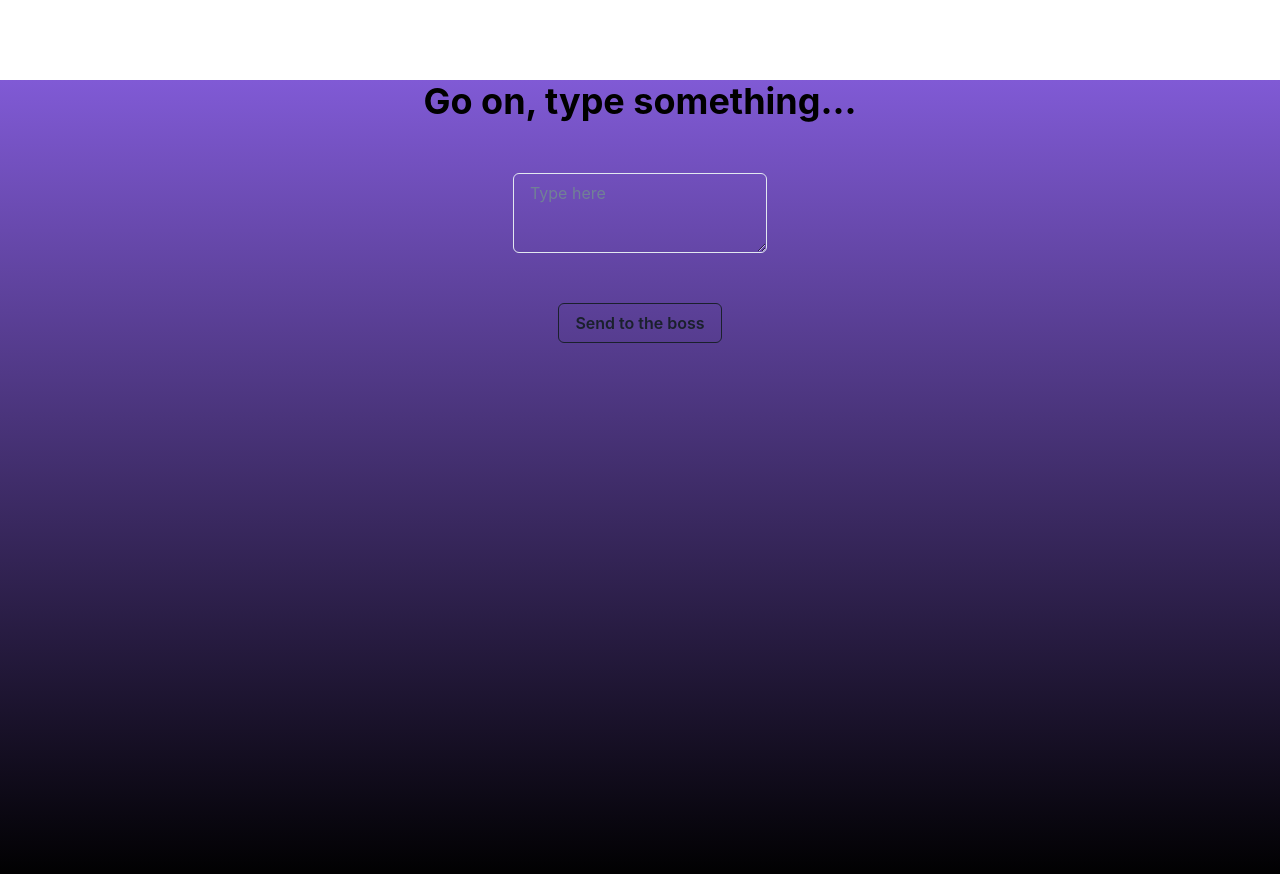
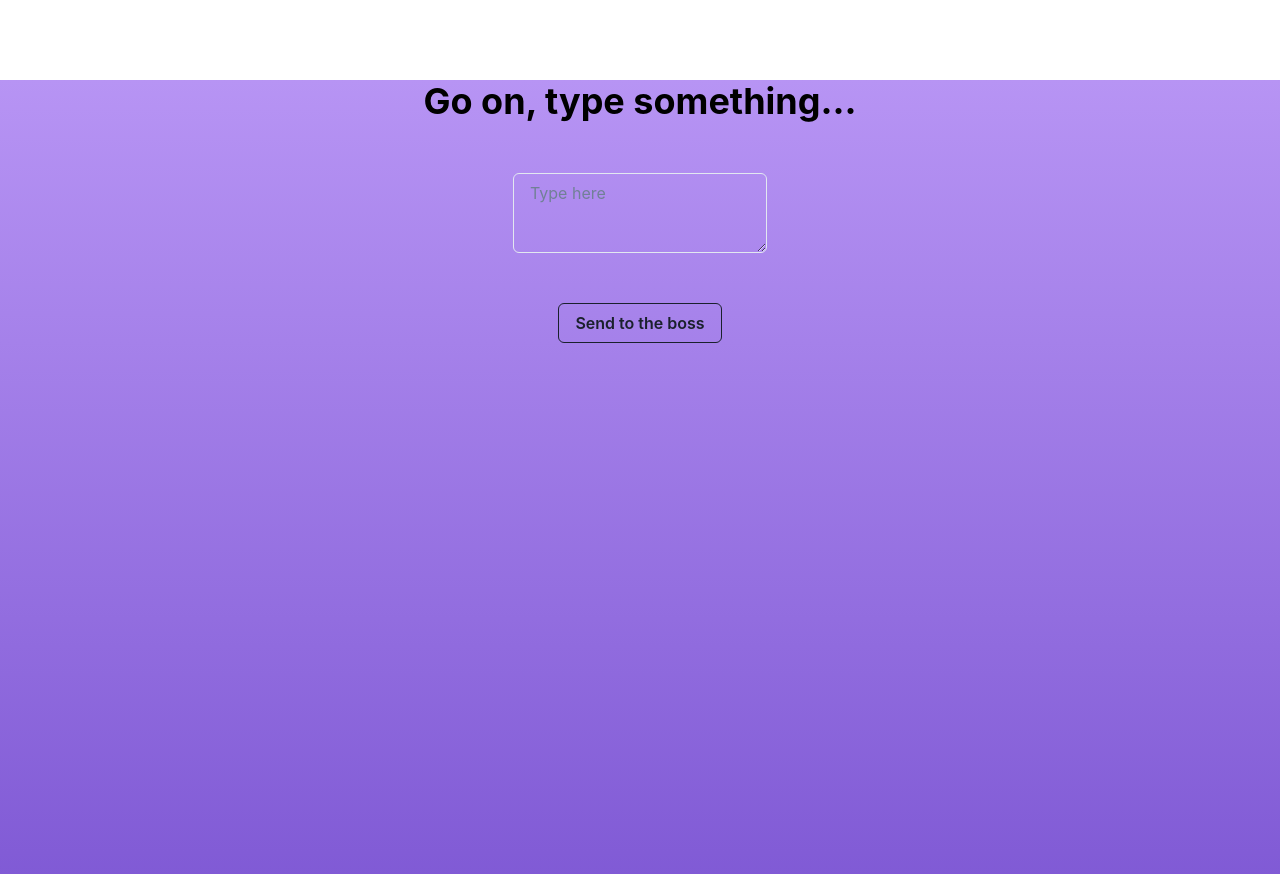
Before and after one commit to Fiona-1981/naughty-correct, a React (Create React App) app: page / in a window 1280 px wide. Shown: the top 874 px of the page. Built offline with nearby package versions, Linux system fonts and the light colour scheme.

Commit message:
Changed background colour

```diff
--- a/src/App.css
+++ b/src/App.css
@@ -9,7 +9,7 @@
 
 
 .App-header {
-  background-color: #844088;
+  background-color: #e6a7e9;
   min-height: 100vh;
   display: flex;
   flex-direction: column;
--- a/src/App.js
+++ b/src/App.js
@@ -9,7 +9,7 @@ function UserMessage({onSubmitUserMessage}) {
 
   return (
     <ChakraProvider>
-    <Box w='100%' h='800px' bgImage="&#128520" bgGradient='linear(to-b, purple.500, black)'>
+    <Box w='100%' h='800px' bgImage="&#128520" bgGradient='linear(to-b, purple.300, purple.500)'>
     <form onSubmit={handleSubmit}>
       <div>
         <Heading color='black' align='center' marginTop='80px' marginBottom='50px' htmlFor="messageInput">Go on, type something...</Heading>
@@ -29,6 +29,9 @@ function UserMessage({onSubmitUserMessage}) {
 // Perhaps for simplicity for now, add it to this page since it's only a very small
 // program.
 
+// Look up onKeyPress for later...
+// Research hashes in JavaScript
+
 function App() {
   const onSubmitUserMessage = userMessage =>
   alert(`
```
